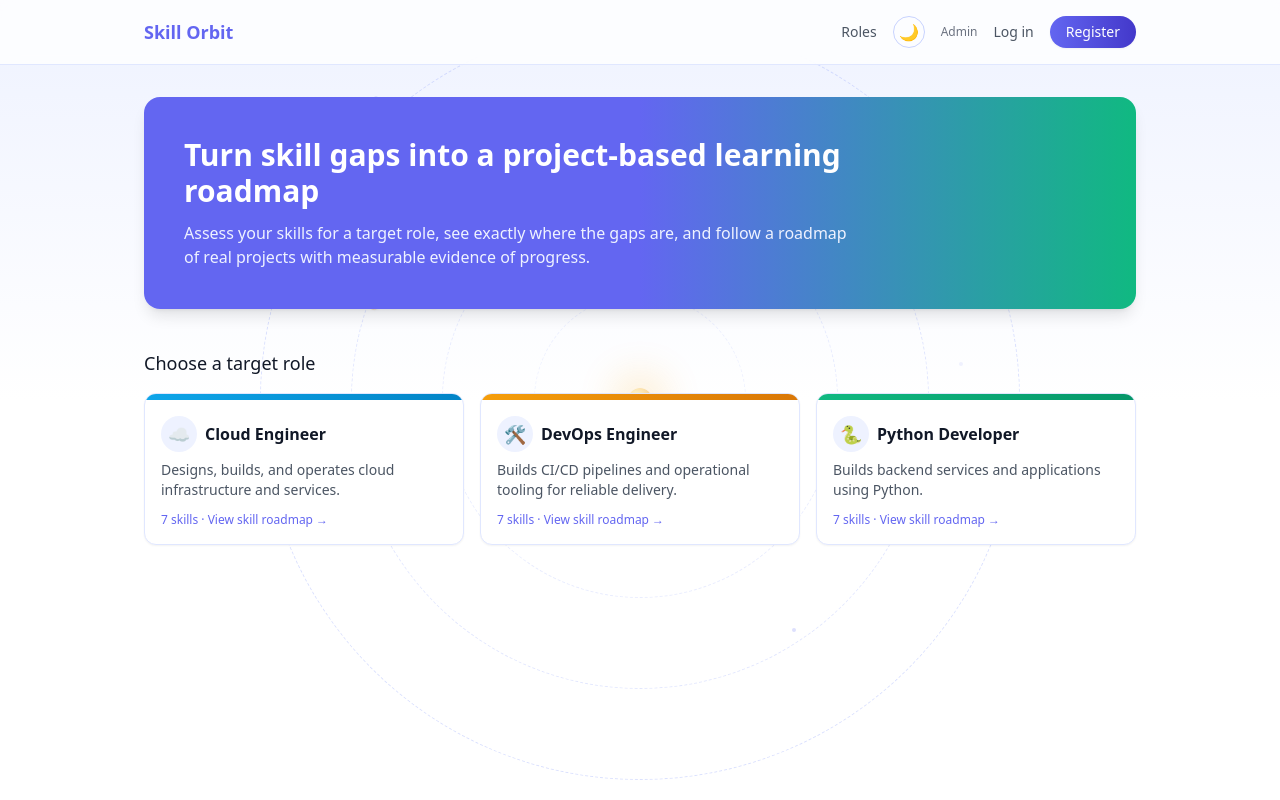
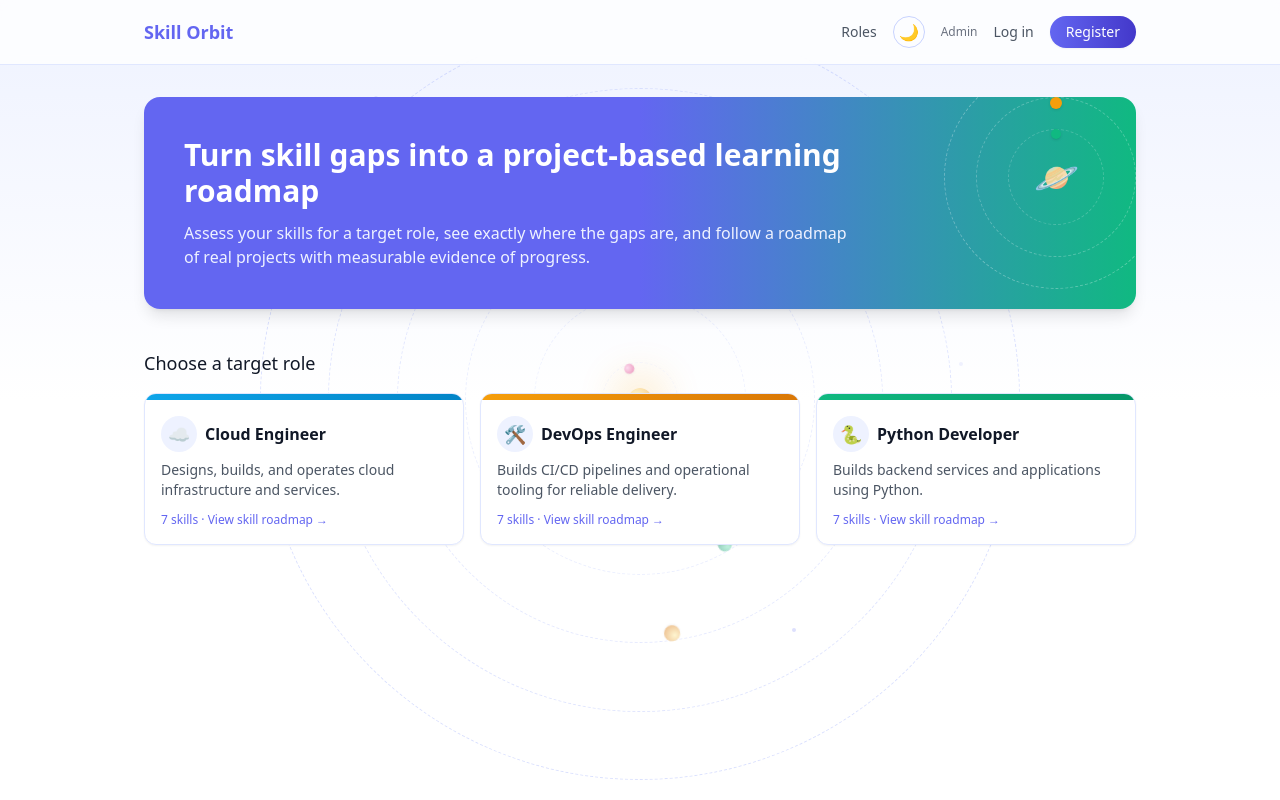
Before and after one commit to pratikbawkar/Skillgraph-ai, a Next.js app in the folder frontend/: page / in a window 1280 px wide. Built offline with nearby package versions, Linux system fonts and the light colour scheme; no server answers.

Commit message:
orbit added for frontend

```diff
--- a/frontend/app/page.tsx
+++ b/frontend/app/page.tsx
@@ -31,37 +31,54 @@ export default async function HomePage() {
             }}
           />
           <div className="absolute inset-0 rounded-full border border-dashed border-indigo-300 dark:border-indigo-800" />
-          <div className="absolute inset-[12%] rounded-full border border-dashed border-indigo-300/80 dark:border-indigo-800/80" />
-          <div className="absolute inset-[24%] rounded-full border border-dashed border-indigo-300/60 dark:border-indigo-800/60" />
+          <div className="absolute inset-[9%] rounded-full border border-dashed border-indigo-300/85 dark:border-indigo-800/85" />
+          <div className="absolute inset-[18%] rounded-full border border-dashed border-indigo-300/70 dark:border-indigo-800/70" />
+          <div className="absolute inset-[27%] rounded-full border border-dashed border-indigo-300/55 dark:border-indigo-800/55" />
           <div className="absolute inset-[36%] rounded-full border border-dashed border-indigo-300/40 dark:border-indigo-800/40" />
-          <div className="orbit-ring absolute inset-0" style={{ animationDuration: '36s' }}>
+          <div className="absolute inset-[45%] rounded-full border border-dashed border-indigo-300/25 dark:border-indigo-800/25" />
+          <div className="orbit-ring absolute inset-0" style={{ animationDuration: '18s' }}>
             <span
-              className="absolute left-1/2 top-0 h-3.5 w-3.5 -translate-x-1/2 rounded-full shadow"
+              className="absolute left-1/2 top-0 h-5 w-5 -translate-x-1/2 rounded-full shadow"
               style={{ background: 'radial-gradient(circle at 35% 35%, #93c5fd, #0284c7 70%)' }}
             />
           </div>
           <div
-            className="orbit-ring absolute inset-[12%]"
-            style={{ animationDuration: '27s', animationDirection: 'reverse' }}
+            className="orbit-ring absolute inset-[9%]"
+            style={{ animationDuration: '14s', animationDirection: 'reverse' }}
           >
             <span
-              className="absolute left-1/2 top-0 h-3 w-3 -translate-x-1/2 rounded-full shadow"
+              className="absolute left-1/2 top-0 h-4.5 w-4.5 -translate-x-1/2 rounded-full shadow"
+              style={{ background: 'radial-gradient(circle at 35% 35%, #d8b4fe, #7e22ce 70%)' }}
+            />
+          </div>
+          <div className="orbit-ring absolute inset-[18%]" style={{ animationDuration: '11s' }}>
+            <span
+              className="absolute left-1/2 top-0 h-4 w-4 -translate-x-1/2 rounded-full shadow"
               style={{ background: 'radial-gradient(circle at 35% 35%, #fde68a, #d97706 70%)' }}
             />
           </div>
-          <div className="orbit-ring absolute inset-[24%]" style={{ animationDuration: '19s' }}>
+          <div
+            className="orbit-ring absolute inset-[27%]"
+            style={{ animationDuration: '9s', animationDirection: 'reverse' }}
+          >
             <span
-              className="absolute left-1/2 top-0 h-2.5 w-2.5 -translate-x-1/2 rounded-full shadow"
+              className="absolute left-1/2 top-0 h-3.5 w-3.5 -translate-x-1/2 rounded-full shadow"
               style={{ background: 'radial-gradient(circle at 35% 35%, #6ee7b7, #059669 70%)' }}
             />
           </div>
+          <div className="orbit-ring absolute inset-[36%]" style={{ animationDuration: '7s' }}>
+            <span
+              className="absolute left-1/2 top-0 h-3 w-3 -translate-x-1/2 rounded-full shadow"
+              style={{ background: 'radial-gradient(circle at 35% 35%, #fca5a5, #dc2626 70%)' }}
+            />
+          </div>
           <div
-            className="orbit-ring absolute inset-[36%]"
-            style={{ animationDuration: '12s', animationDirection: 'reverse' }}
+            className="orbit-ring absolute inset-[45%]"
+            style={{ animationDuration: '5s', animationDirection: 'reverse' }}
           >
             <span
-              className="absolute left-1/2 top-0 h-2 w-2 -translate-x-1/2 rounded-full shadow"
-              style={{ background: 'radial-gradient(circle at 35% 35%, #fca5a5, #dc2626 70%)' }}
+              className="absolute left-1/2 top-0 h-2.5 w-2.5 -translate-x-1/2 rounded-full shadow"
+              style={{ background: 'radial-gradient(circle at 35% 35%, #f9a8d4, #db2777 70%)' }}
             />
           </div>
           {[
@@ -90,6 +107,25 @@ export default async function HomePage() {
             and follow a roadmap of real projects with measurable evidence of
             progress.
           </p>
+        </div>
+
+        <div className="pointer-events-none absolute -right-8 -top-8 hidden h-56 w-56 sm:block">
+          <div className="absolute inset-0 rounded-full border border-dashed border-white/30" />
+          <div className="absolute inset-8 rounded-full border border-dashed border-white/25" />
+          <div className="absolute inset-16 rounded-full border border-dashed border-white/20" />
+          <div className="orbit-ring absolute inset-0" style={{ animationDuration: '9s' }}>
+            <span className="absolute left-1/2 top-0 h-3 w-3 -translate-x-1/2 rounded-full bg-role-cloud shadow" />
+          </div>
+          <div
+            className="orbit-ring absolute inset-8"
+            style={{ animationDuration: '13s', animationDirection: 'reverse' }}
+          >
+            <span className="absolute left-1/2 top-0 h-3 w-3 -translate-x-1/2 rounded-full bg-role-devops shadow" />
+          </div>
+          <div className="orbit-ring absolute inset-16" style={{ animationDuration: '7s' }}>
+            <span className="absolute left-1/2 top-0 h-2.5 w-2.5 -translate-x-1/2 rounded-full bg-role-python shadow" />
+          </div>
+          <div className="absolute inset-0 flex items-center justify-center text-4xl">🪐</div>
         </div>
       </section>
 
```
